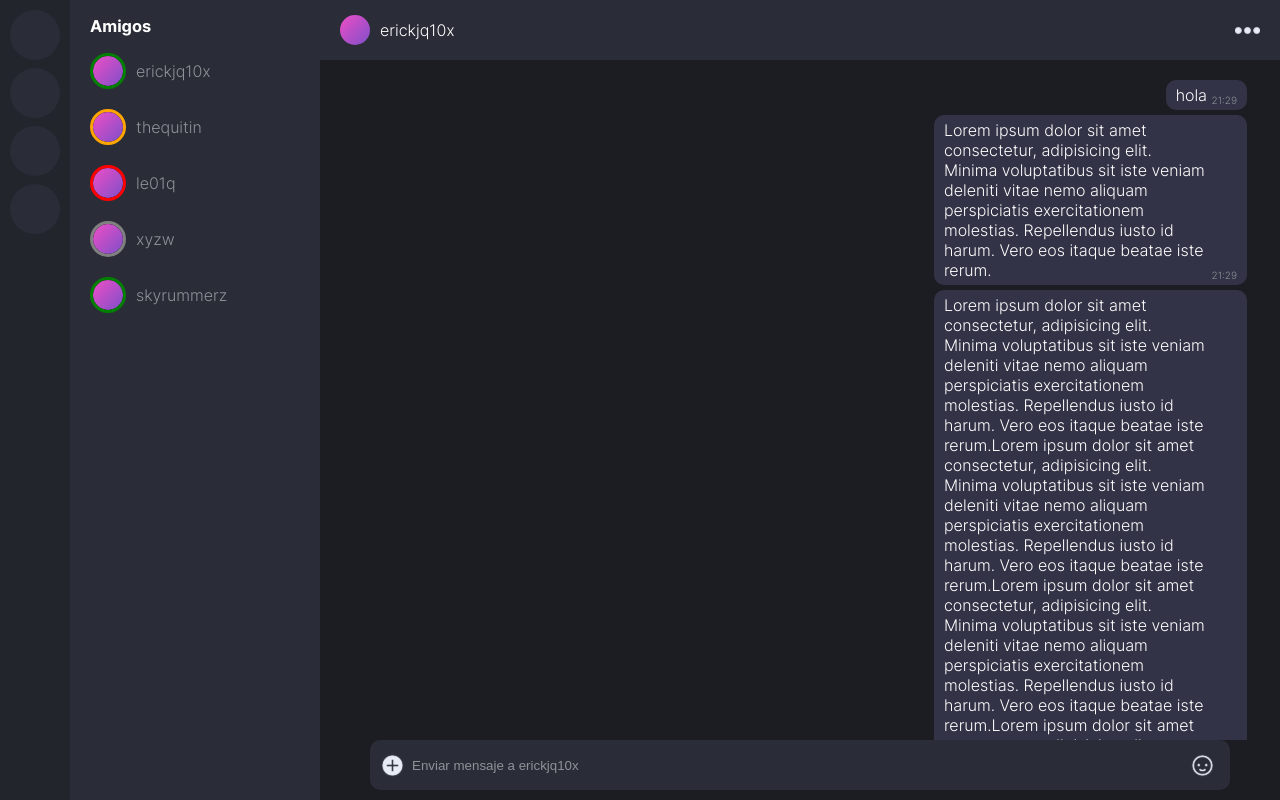
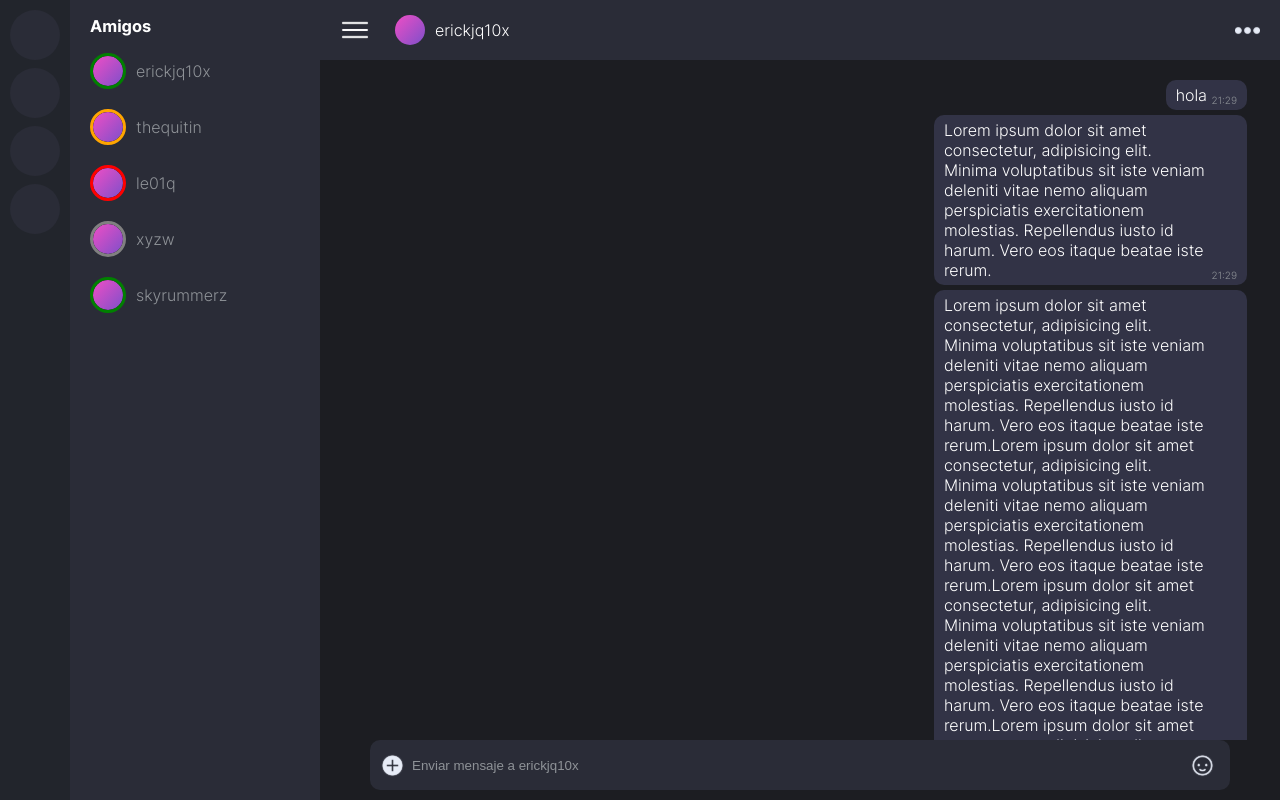
Before and after one commit to TeamMrWeb/parches-chat, a React (Vite) app: page /chat in a window 1280 px wide. Built offline with nearby package versions, Linux system fonts and the light colour scheme.

Commit message:
feat: add return home button

```diff
--- a/src/components/Chat/Chat.tsx
+++ b/src/components/Chat/Chat.tsx
@@ -3,8 +3,6 @@ import ChatInput from "../ChatInput/ChatInput"
 import Messages from "../Messages/Messages"
 
 export default function Chat({ chatContainer }: { chatContainer: any }) {
-  console.log("soyputo")
-
   return (
     <div className="chat-container" ref={chatContainer}>
       <ChatInfoHeader />
--- a/src/components/ChatInfoHeader/ChatInfoHeader.tsx
+++ b/src/components/ChatInfoHeader/ChatInfoHeader.tsx
@@ -1,9 +1,15 @@
 import friendImage from "../../assets/icons/friend-image.svg"
 import dotsIcon from "../../assets/icons/dots-icon.svg"
+import backIcon from "../../assets/icons/back-icon.svg"
+import { useSwipe } from "../../hooks/useSwipe"
+import { useChatInfoHeader } from "./useChatInfoHeader"
 
 export default function ChatInfoHeader() {
+  const { showChat, setShowChat } = useChatInfoHeader()
+
   return (
     <section className="chat-header header">
+      <img className="header__back" src={backIcon} alt="Ícono de volver atrás" onClick={() => setShowChat(!showChat)} />
       <img className="header__image" src={friendImage} alt="Imagén de $friend" />
       <div className="right">
         <span className="header__username">erickjq10x</span>
--- a/src/components/ChatInfoHeader/_chatInfoHeader.scss
+++ b/src/components/ChatInfoHeader/_chatInfoHeader.scss
@@ -8,6 +8,12 @@
   background-color: $secundaryColor;
   padding: 10px 20px;
   box-sizing: border-box;
+  .header__back {
+    width: 30px;
+    height: 30px;
+    margin-right: 15px;
+    cursor: pointer;
+  }
   .header__image {
     width: 30px;
     height: 30px;
--- /dev/null
+++ b/src/components/ChatInfoHeader/useChatInfoHeader.ts
@@ -0,0 +1,13 @@
+import { useState } from "react"
+
+export const useChatInfoHeader = () => {
+  const [showChat, setShowChat] = useState(false)
+
+  const chatContainer = document.querySelector(".chat-container")
+  console.log(chatContainer, showChat)
+
+  if (!showChat && chatContainer) chatContainer.className = "chat-container"
+  else if (showChat && chatContainer) chatContainer.className = "chat-container expanded"
+
+  return { showChat, setShowChat }
+}
--- a/src/scss/index.css
+++ b/src/scss/index.css
@@ -292,6 +292,12 @@ html body #root .App ul {
   background-color: #2a2c37;
   padding: 10px 20px;
   box-sizing: border-box;
+}
+.chat-header .header__back {
+  width: 30px;
+  height: 30px;
+  margin-right: 15px;
+  cursor: pointer;
 }
 .chat-header .header__image {
   width: 30px;
```
Also changed, not shown: src/assets/icons/back-icon.svg (added), 1 other file (tests, documents, lock files or other folders).
